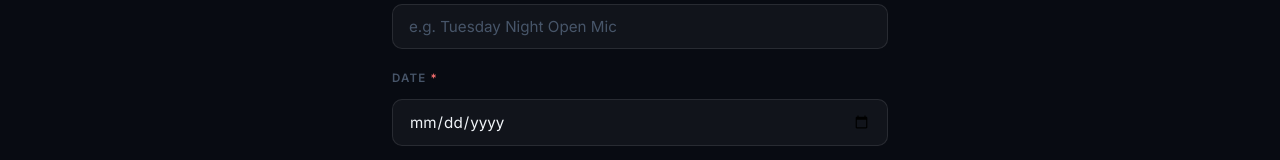
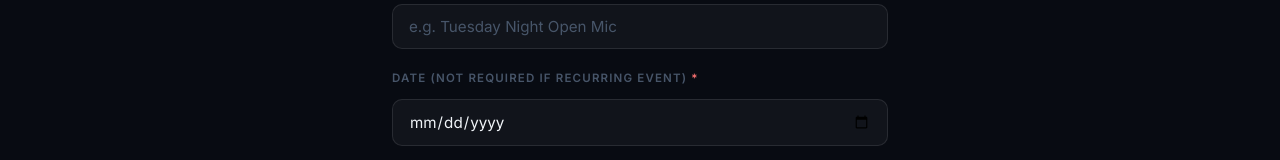
Before and after one commit to jackgardner99/Gig-Gazette, a React (Vite) app: page /Gig-Gazette/submit in a window 1280 px wide. Shown: the part 377-537 px from the top of the page. Built offline with nearby package versions, Linux system fonts and the light colour scheme; no server answers; sample sign-in values are in the browser's storage; a web font is replaced by a local one.

Commit message:
update: recurring shows

```diff
--- a/src/components/map/MapPage.jsx
+++ b/src/components/map/MapPage.jsx
@@ -166,9 +166,13 @@ export const MapPage = () => {
         return openMicIcon
     }
 
+    const showsForOverlay = (!displayOpenMics && !displayWritersRounds) || filterRecurringShows
+        ? artistShows.filter(s => !filterRecurringShows || s.recurrence).map(e => ({ ...e, _type: 'show' }))
+        : []
+
     const venueEvents = selectedVenue
         ? [
-            ...(!displayOpenMics && !displayWritersRounds ? artistShows.map(e => ({ ...e, _type: 'show' })) : []),
+            ...showsForOverlay,
             ...(displayOpenMics ? openMics.map(e => ({ ...e, _type: 'openMic' })) : []),
             ...(displayWritersRounds ? writersRounds.map(e => ({ ...e, _type: 'writersRound' })) : []),
           ].filter(e => (e.venue?.id ?? e.venue) == selectedVenue.id)
--- a/src/components/submit/SubmitEventPage.jsx
+++ b/src/components/submit/SubmitEventPage.jsx
@@ -124,7 +124,7 @@ export const SubmitEventPage = () => {
                     </div>
                 ) : (
                     <div className="form__field">
-                        <label className={`form__label${eventType === 'writersRound' || !form.recurrence ? ' form__label--required' : ''}`}>Date</label>
+                        <label className={`form__label${eventType === 'writersRound' || !form.recurrence ? ' form__label--required' : ''}`}>Date (not required if recurring event)</label>
                         <input
                             className="form__input"
                             type="date"
```
